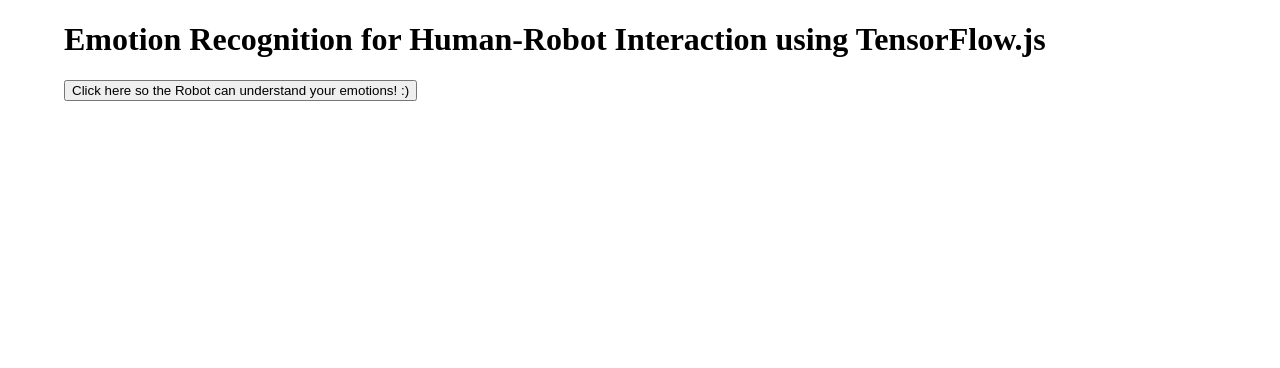
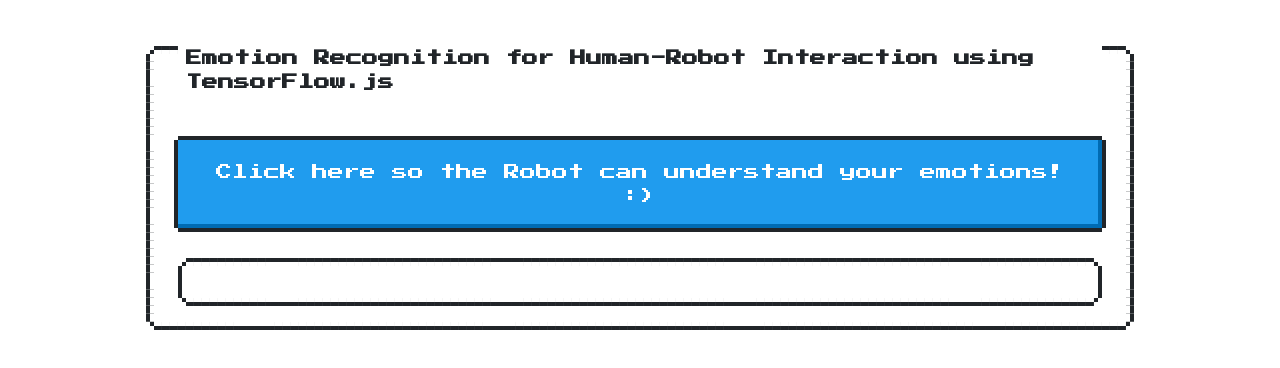
Before and after one commit to pattyneta/tensorflowjs-workshop, a website: page public/index.html in a window 1280 px wide. Drawn offline with nearby package versions, Linux system fonts and the light colour scheme.

Commit message:
fix: index.html styling

```diff
--- a/public/index.html
+++ b/public/index.html
@@ -1,23 +1,36 @@
 <!DOCTYPE html>
 <html lang="en">
   <head>
-    <title>Emotion Recognition for Human-Robot Interaction in TensorFlow.js</title>
-    <meta charset="utf-8">
-    <meta http-equiv="X-UA-Compatible" content="IE=edge">
-    <meta name="viewport" content="width=device-width, initial-scale=1">
+    <title>
+      Emotion Recognition for Human-Robot Interaction using TensorFlow.js
+    </title>
+    <meta charset="utf-8" />
+    <meta http-equiv="X-UA-Compatible" content="IE=edge" />
+    <meta name="viewport" content="width=device-width, initial-scale=1" />
 
     <!-- Import the webpage's stylesheet -->
-    <link rel="stylesheet" href="/css/style.css">
+    <link rel="stylesheet" href="/css/style.css" />
+    <link
+      href="https://unpkg.com/nes.css@2.3.0/css/nes.min.css"
+      rel="stylesheet"
+    />
   </head>
+  <body>
+    <div id="nescss">
+      <div class="container nes-container is-rounded with-title">
+        <h1 class="title">
+          Emotion Recognition for Human-Robot Interaction using TensorFlow.js
+        </h1>
+        <button
+          type="button"
+          class="nes-btn is-primary"
+          style="padding: 1rem; margin: 30px 0 30px 0; width: 100%"
+          onclick="init()"
+        >
+          Click here so the Robot can understand your emotions! :)
+        </button>
 
-    <body>
-
-    <div id="top">
-        <h1>Emotion Recognition for Human-Robot Interaction using TensorFlow.js</h1>
-        <button type="button" class="cute-button" onclick="init()">Click here so the Robot can understand your emotions! :)</button>
-    </div>
-
-    <div id="human-robot-love">
+        <div id="human-robot-love" class="nes-container is-rounded">
           <div id="human-container">
             <div id="webcam-container"></div>
             <div id="label-container"></div>
@@ -29,5 +42,7 @@
         <div id="teachable-machine-model">
           <!-- Add your Teachable Machine model here -->
         </div>
+      </div>
+    </div>
   </body>
 </html>
```
Lines whose indentation alone changed are shown as unchanged.
